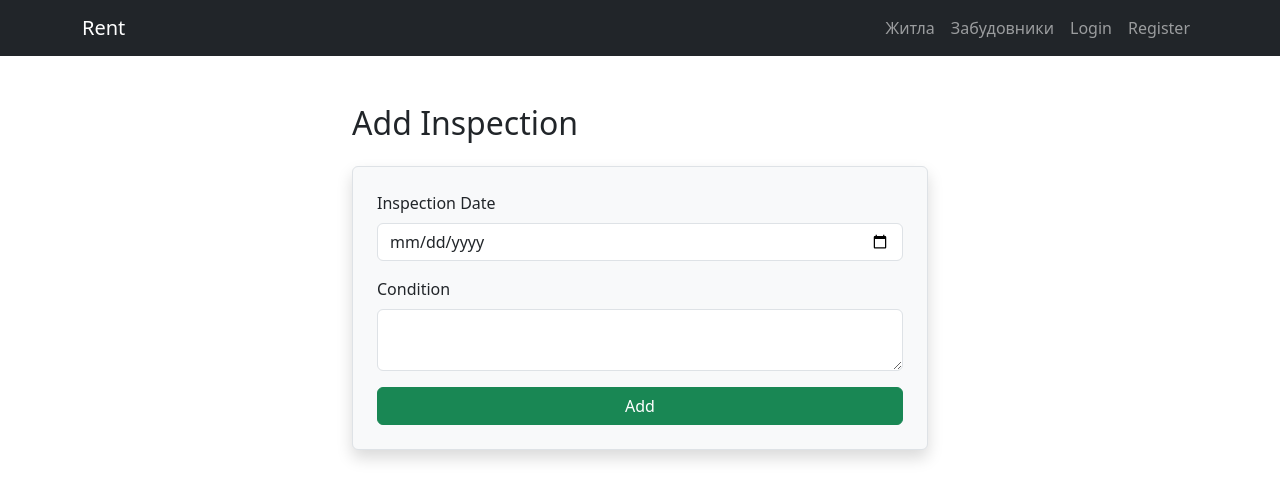
After one commit to Romantsev/rent_project, a Django app: page /rent/property/1/inspection/add/ in a window 1280 px wide. The commit adds this page. Shown: the top 500 px of the page. Run offline with Django 5.2, Linux system fonts and the light colour scheme.

Commit message:
Add inspection management features with add, edit, and delete functionality

```diff
--- /dev/null
+++ b/rent_app/templates/add_inspection.html
@@ -0,0 +1,18 @@
+{% extends "base.html" %}
+{% block content %}
+<div class="container mt-5" style="max-width: 600px;">
+  <h2 class="mb-4">Add Inspection</h2>
+  <form method="post" class="border p-4 rounded shadow bg-light">
+    {% csrf_token %}
+    <div class="mb-3">
+      <label class="form-label">Inspection Date</label>
+      <input type="date" name="inspection_date" class="form-control" required>
+    </div>
+    <div class="mb-3">
+      <label class="form-label">Condition</label>
+      <textarea name="property_condition" class="form-control" required></textarea>
+    </div>
+    <button type="submit" class="btn btn-success w-100">Add</button>
+  </form>
+</div>
+{% endblock %}
--- a/rent_app/urls.py
+++ b/rent_app/urls.py
@@ -19,4 +19,8 @@ urlpatterns = [
    path('developer/<int:developer_id>/edit/', views.edit_developer, name='edit_developer'),
    path('developer/<int:developer_id>/delete/', views.delete_developer, name='delete_developer'),
 
+   path('property/<int:property_id>/inspection/add/', views.add_inspection, name='add_inspection'),
+   path('inspection/<int:inspection_id>/edit/', views.edit_inspection, name='edit_inspection'),
+   path('inspection/<int:inspection_id>/delete/', views.delete_inspection, name='delete_inspection'),
+
 ]
--- a/rent_app/views.py
+++ b/rent_app/views.py
@@ -98,6 +98,14 @@ def view_property(request, property_id):
         """, [property_id])
         property_data = cursor.fetchone()
 
+        cursor.execute("""
+            SELECT inspection_date, property_condition
+            FROM inspection
+            WHERE property_id = %s
+            ORDER BY inspection_date DESC
+        """, [property_id])
+        inspections = cursor.fetchall()
+
     is_owner = False
     if request.user.is_authenticated:
         with connection.cursor() as cursor:
@@ -108,6 +116,7 @@ def view_property(request, property_id):
 
     return render(request, 'view_property.html', {
         'property': property_data,
+        'inspections': inspections,
         'is_owner': is_owner
     })
 
@@ -152,22 +161,6 @@ def list_owners(request):
         owners = cursor.fetchall()
     return render(request, 'owners_list.html', {'owners': owners})
 
-def create_owner(request):
-    if request.method == 'POST':
-        owner_type = request.POST['owner_type']
-        name = request.POST['name']
-        address = request.POST['address']
-        phone_number = request.POST['phone_number']
-
-        with connection.cursor() as cursor:
-            cursor.execute("""
-                INSERT INTO public.owner (owner_type, name, address, phone_number)
-                VALUES (%s, %s, %s, %s)
-            """, [owner_type, name, address, phone_number])
-        return redirect('list_owners')
-
-    return render(request, 'create_owner.html')
-
 def list_developers(request):
     with connection.cursor() as cursor:
         cursor.execute("""
@@ -176,7 +169,6 @@ def list_developers(request):
         """)
         developers = cursor.fetchall()
     return render(request, 'developers_list.html', {'developers': developers})
-
 
 def create_developer(request):
     if request.method == 'POST':
@@ -214,7 +206,6 @@ def delete_developer(request, developer_id):
         cursor.execute("DELETE FROM property WHERE developer_id = %s", [developer_id])
         cursor.execute("DELETE FROM developer WHERE developer_id = %s", [developer_id])
     return redirect('list_developers')
-
 
 def register_user(request):
     if request.method == 'POST':
@@ -254,3 +245,42 @@ def login_user(request):
 def logout_user(request):
     logout(request)
     return redirect('login')
+
+def add_inspection(request, property_id):
+    if request.method == 'POST':
+        inspection_date = request.POST['inspection_date']
+        property_condition = request.POST['property_condition']
+
+        with connection.cursor() as cursor:
+            cursor.execute("""
+                INSERT INTO inspection (property_id, inspection_date, property_condition)
+                VALUES (%s, %s, %s)
+            """, [property_id, inspection_date, property_condition])
+        return redirect('view_property', property_id=property_id)
+
+    return render(request, 'add_inspection.html', {'property_id': property_id})
+
+def edit_inspection(request, inspection_id):
+    if request.method == 'POST':
+        inspection_date = request.POST['inspection_date']
+        property_condition = request.POST['property_condition']
+        with connection.cursor() as cursor:
+            cursor.execute("""
+                UPDATE inspection SET inspection_date=%s, property_condition=%s
+                WHERE inspection_id=%s
+            """, [inspection_date, property_condition, inspection_id])
+            cursor.execute("SELECT property_id FROM inspection WHERE inspection_id = %s", [inspection_id])
+            prop_id = cursor.fetchone()[0]
+        return redirect('view_property', property_id=prop_id)
+
+    with connection.cursor() as cursor:
+        cursor.execute("SELECT inspection_date, property_condition, property_id FROM inspection WHERE inspection_id = %s", [inspection_id])
+        inspection = cursor.fetchone()
+    return render(request, 'edit_inspection.html', {'inspection': inspection, 'inspection_id': inspection_id})
+
+def delete_inspection(request, inspection_id):
+    with connection.cursor() as cursor:
+        cursor.execute("SELECT property_id FROM inspection WHERE inspection_id = %s", [inspection_id])
+        prop_id = cursor.fetchone()[0]
+        cursor.execute("DELETE FROM inspection WHERE inspection_id = %s", [inspection_id])
+    return redirect('view_property', property_id=prop_id)
```
Also changed, not shown: rent_app/templates/edit_inspection.html (added, +18 -0 lines), rent_app/templates/view_property.html (+33 -0 lines).
